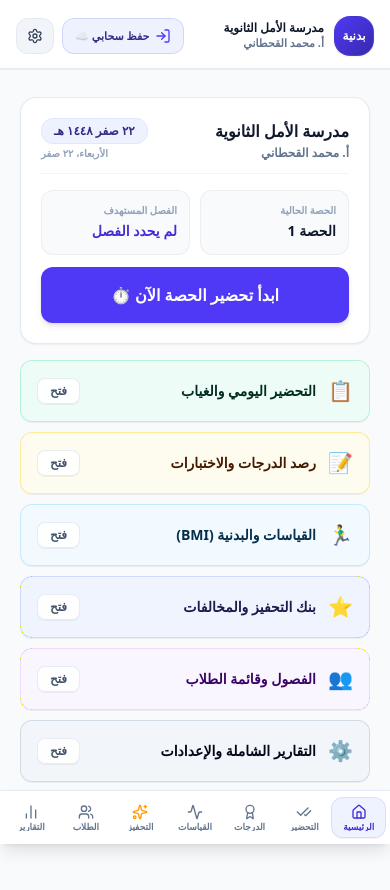
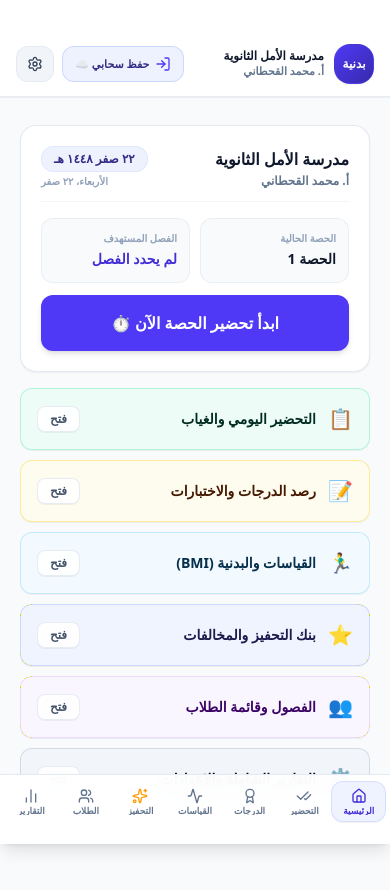
Before and after one commit to malsuwayl/-hassati-riyadiya, a React (Vite) app: page / in a window 390 px wide. Shown: the top 890 px of the page. Built offline with nearby package versions, Linux system fonts and the light colour scheme; no server answers.

Commit message:
fix: adjust mobile header and bottom padding
Improve layout responsiveness and handle safe area insets for mobile devices to prevent content overlap with system UI.

```diff
--- a/src/App.tsx
+++ b/src/App.tsx
@@ -17,7 +17,7 @@ const MainContent: React.FC = () => {
   const { activeTab, isAuthModalOpen, setIsAuthModalOpen } = useApp();
 
   return (
-    <div className="min-h-screen bg-slate-50 text-slate-900 pb-24 font-sans selection:bg-indigo-100 selection:text-indigo-900">
+    <div className="min-h-screen bg-slate-50 text-slate-900 pb-28 sm:pb-24 font-sans selection:bg-indigo-100 selection:text-indigo-900">
       <Header />
 
       <main className="max-w-4xl mx-auto px-3 pt-3">
--- a/src/components/Navbar.tsx
+++ b/src/components/Navbar.tsx
@@ -25,7 +25,7 @@ export const Header: React.FC = () => {
   });
 
   return (
-    <header className="sticky top-0 z-40 bg-white/95 backdrop-blur-md border-b border-slate-200/80 px-4 pt-4 pb-3 font-sans shadow-2xs">
+    <header className="sticky top-0 z-40 bg-white/95 backdrop-blur-md border-b border-slate-200/80 px-4 pt-safe pb-3 font-sans shadow-2xs">
       <div className="max-w-2xl mx-auto flex items-center justify-between gap-3">
         {/* Brand / School Info */}
         <div
--- a/src/index.css
+++ b/src/index.css
@@ -19,10 +19,16 @@
 
 /* Safe area padding for mobile notch & home bar */
 .pb-safe {
-  padding-bottom: env(safe-area-inset-bottom, 1rem);
+  padding-bottom: max(1rem, env(safe-area-inset-bottom, 1rem));
 }
 .pt-safe {
-  padding-top: env(safe-area-inset-top, 0.5rem);
+  padding-top: max(2.75rem, calc(0.75rem + env(safe-area-inset-top, 0px)));
+}
+
+@media (min-width: 640px) {
+  .pt-safe {
+    padding-top: 1rem;
+  }
 }
 
 /* Card glass glow */
```
